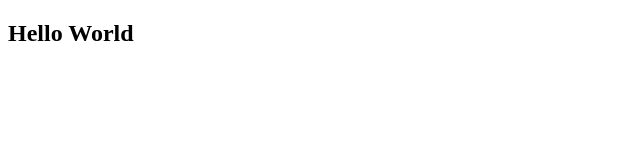
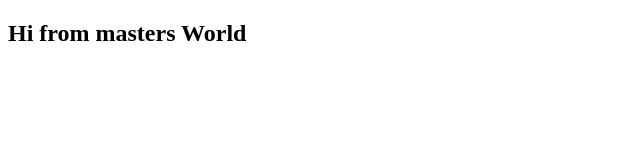
Before and after one commit to Himani-Agnihotri/gitconflict, a plain HTML site: page index.html in a window 1280 px wide. Shown: the whole page, without its empty margins (0-640 px from the left). Drawn offline with Linux system fonts and the light colour scheme.

Commit message:
change in master

```diff
--- a/index.html
+++ b/index.html
@@ -5,6 +5,6 @@
 	<title>Document</title>
 </head>
 <body>
-  <h2>Hello World</h2>
+  <h2>Hi from masters World</h2>
 </body>
 </html>
```
